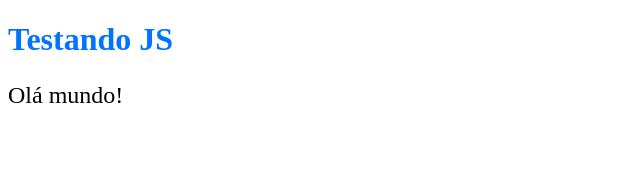
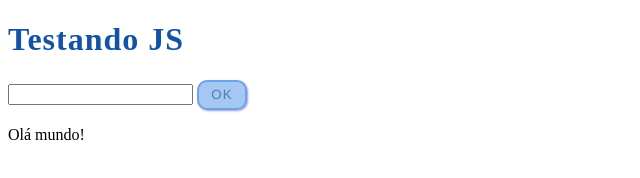
Before and after one commit to otav-o/TreinamentoMS4, a plain HTML site: page AulaJavaScript/index.html in a window 1280 px wide. Shown: the whole page, without its empty margins (0-640 px from the left). Drawn offline with Linux system fonts and the light colour scheme.

Commit message:
Alterações acumuladas

```diff
--- a/AulaJavaScript/index.html
+++ b/AulaJavaScript/index.html
@@ -9,6 +9,14 @@
     <script type="text/javascript" src="scripts/script.js" defer></script>
     <!-- atributo defer: carrega o script e html em paralelo (evita retorno nulo) -->
     <h1 id="titulo">Testando JS</h1>
+
+    <form id="formulario">
+        <label>
+            <input id="nome" type="text">
+        </label>
+        <button id="botao">Ok</button>
+    </form>
+
     <p id="mensagem"></p>
 </body>
 </html>
--- a/AulaJavaScript/styles/estilos.css
+++ b/AulaJavaScript/styles/estilos.css
@@ -1,7 +1,26 @@
 h1 {
-    color: rgb(0, 115, 255);
+    letter-spacing: 1px;
+    color: rgb(18,83,168);
+    font-size: 200%;
 }
-
-p {
-    font-size: 150%;
+button {
+    font-family: 'helvetica neue', helvetica, sans-serif;
+    letter-spacing: 1px;
+    text-transform: uppercase;
+    text-align: center;
+    border: 2px solid rgba(7, 99, 219, 0.356);
+    background: rgba(7, 99, 219, 0.356);
+    color: rgba(10, 79, 145, 0.6);
+    box-shadow: 1px 1px 2px rgba(0, 0, 200, 0.4);
+    border-radius: 10px;
+    padding: 3px 10px;
+    display: inline-block;
+    cursor: pointer;
+    height: 30px;
+    width: 50px;
 }
+#msg {
+    letter-spacing: 1px;
+    color: brown;
+    font-size: large;
+}
```
